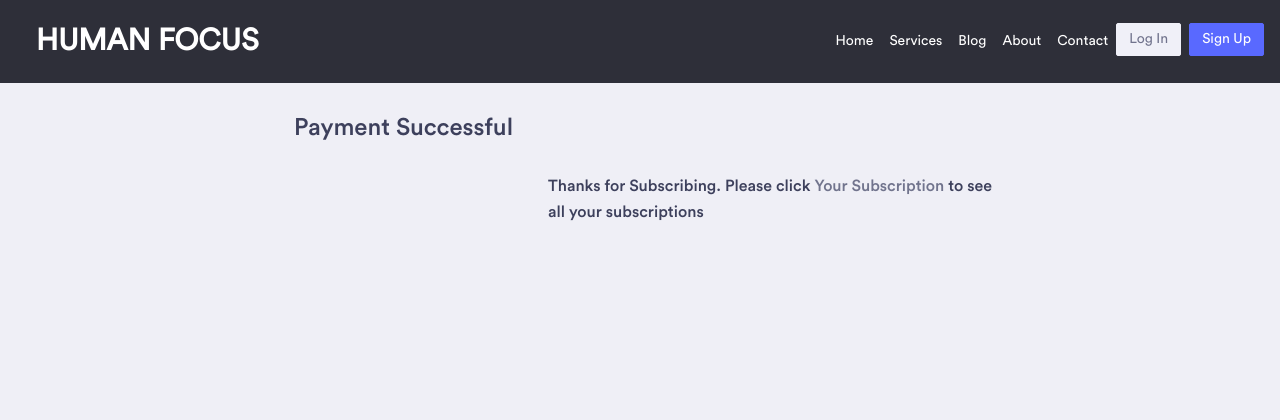
After one commit to kavyagknescode/hfworld, a Django app: page /subscriptions/payment-greeting/ in a window 1280 px wide. The commit adds this page. Shown: the top 420 px of the page. Run offline with Django 3.2, Linux system fonts and the light colour scheme; some libraries are stand-ins or nearby versions.

Commit message:
Code Modification

```diff
--- a/dashboard/models.py
+++ b/dashboard/models.py
@@ -47,7 +47,7 @@ class Subscription(models.Model):
     Add Subscription Pack by Admin
     """
     pack_name = models.CharField('Subscription Name', max_length=255)
-    price = models.CharField('Subscription Price', max_length=255)
+    price = models.PositiveIntegerField('Subscription Price',)
     no_resume = models.IntegerField('No. of Resume User can Access')
 
     def __str__(self):
--- a/subscription/templates/subscription/payment.html
+++ b/subscription/templates/subscription/payment.html
@@ -6,7 +6,7 @@
       <div class="col-md-10">
         <h3 class="pay-heading">Please Pay in order to Proceed</h3>
         <div class="pay">
-          <form action="#" method="POST">
+          <form action="{% url 'subscription:payment-greeting' %}" method="POST">
             {% csrf_token %}
             <!-- Note that the amount is in paise = 50 INR -->
               <script
--- /dev/null
+++ b/subscription/templates/subscription/payment_thanks.html
@@ -0,0 +1,32 @@
+{% extends 'base.html' %}
+{% load staticfiles %}
+{% load i18n %}
+{% load crispy_forms_tags %}
+
+{% block title %}{% trans "Show Candidates" %}{% endblock %}
+
+{% block content %}
+<!-- ============================================================== -->
+<!-- pageheader  -->
+<!-- ============================================================== -->
+<div class="row">
+    <div class="col-xl-12 col-lg-12 col-md-12 col-sm-12 col-12">
+        <div class="page-header">
+            <h2 class="pageheader-title">Payment Successful</h2>
+            <!-- <p class="pageheader-text">Nulla euismod urna eros, sit amet scelerisque torton lectus vel mauris facilisis faucibus at enim quis massa lobortis rutrum.</p> -->
+        </div>
+    </div>
+</div>
+<!-- ============================================================== -->
+<!-- end pageheader  -->
+<!-- ============================================================== -->
+
+<div class="container">
+  <div class="row">
+    <div class="col-md-6 offset-md-3">
+      <h4>Thanks for Subscribing. Please click <a href="{% url 'dashboard:user-dashboard' %}">Your Subscription</a> to see all your subscriptions</h4>
+    </div>
+  </div>
+</div>
+
+{% endblock %}
--- a/subscription/urls.py
+++ b/subscription/urls.py
@@ -7,4 +7,5 @@ urlpatterns = [
     path('', views.subscription_view, name='subscription-view'),
     path('buy-subscription/<int:amt>', views.buy_subscription, name='buy-subscription'),
     path('view-candidates/', views.view_candidates, name='view-candidates'),
+    path('payment-greeting/', views.payment_thanks, name='payment-greeting'),
 ]
--- a/subscription/views.py
+++ b/subscription/views.py
@@ -40,6 +40,7 @@ def view_candidates(request):
             For paid users
             """
             if paid['items'][num]['email'] == request.user.email and paid['items'][num]['status'] == 'authorized':
+                print(request.user.email)
                 # print(client.payment.fetch(paid['items'][num]['id']))
                 # # Capture amount in paise
                 # if paid['items'][num]['captured'] == False :
@@ -67,3 +68,6 @@ def SubscribedPack(request):
             sub_pack = l1.append()
             print(l1)
     return render(request, 'dashboard/dashboard.html', {'packs':l1})
+
+def payment_thanks(request):
+    return render(request, 'subscription/payment_thanks.html')
```
Also changed, not shown: dashboard/templates/dashboard/add_profile.html (+8 -6 lines), dashboard/templates/dashboard/dashboard.html (+4 -3 lines), dashboard/views.py (+45 -11 lines), dashboard/migrations/0009_auto_20200326_0024.py (added), dashboard/migrations/0010_auto_20200326_0024.py (added).
